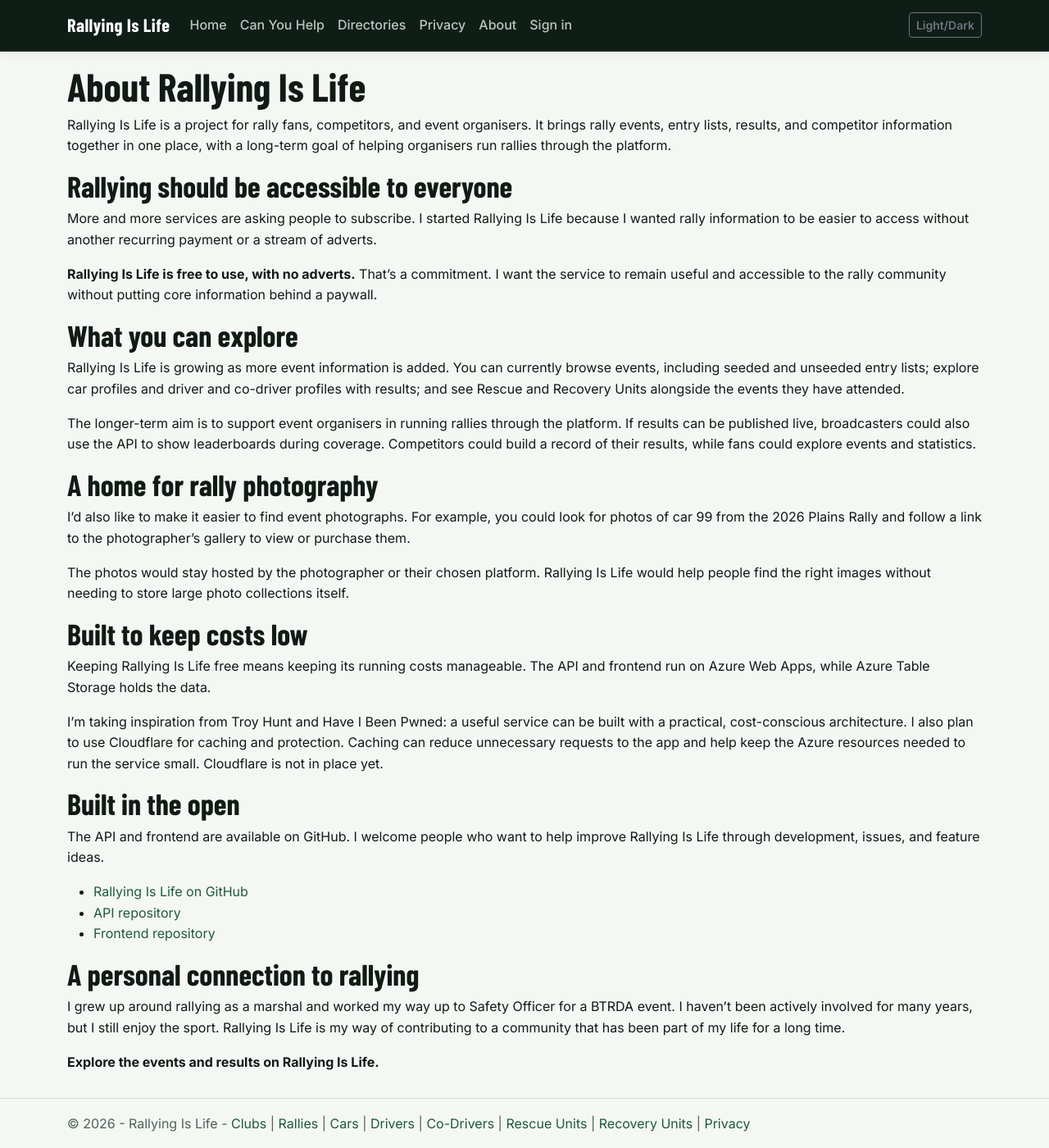
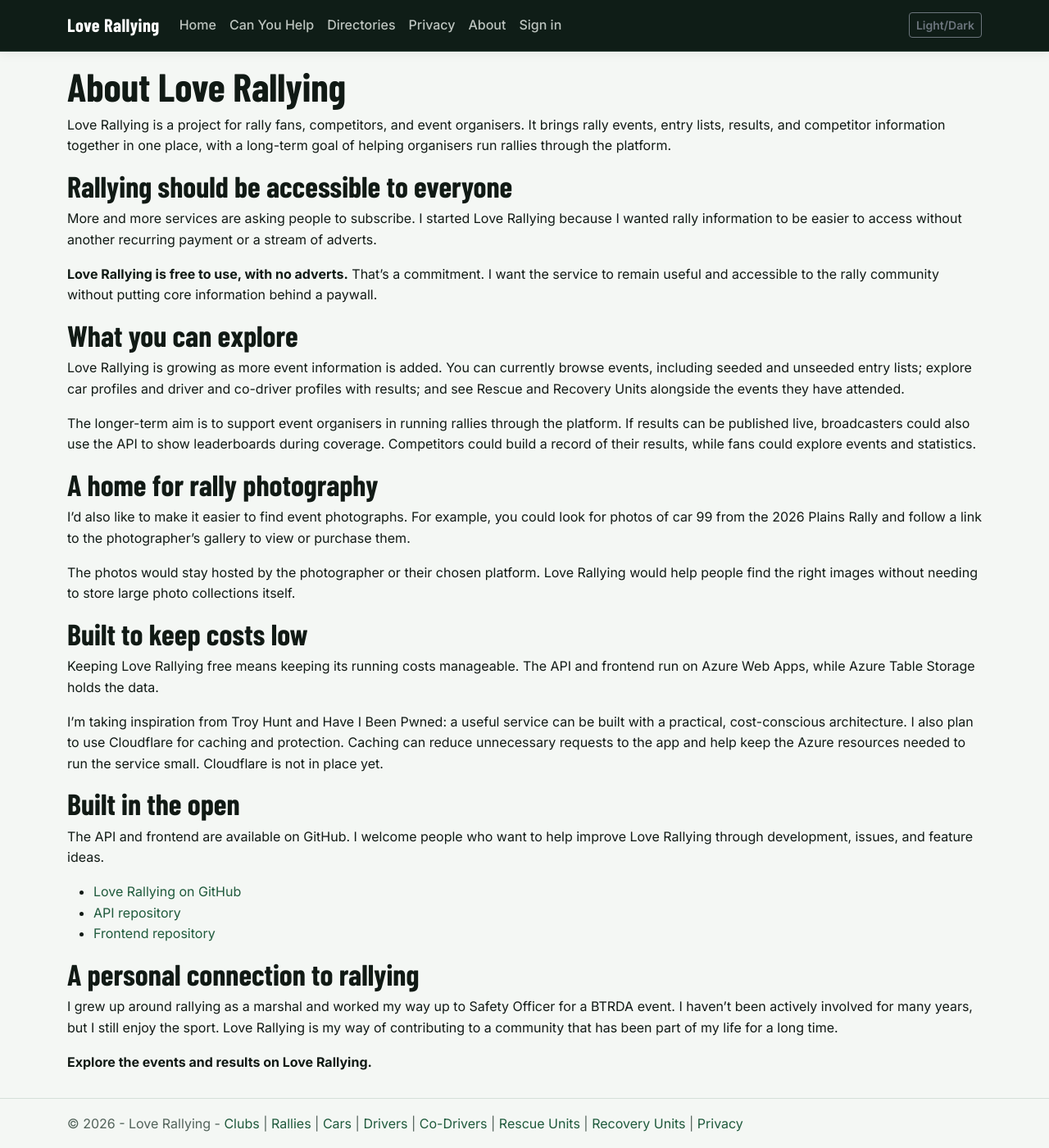
Before and after one commit to Rallying-Is-Life/App-FrontEnd, an ASP.NET Core app: page /About in a window 1280 px wide. Shown: the whole page at 82% size. Run offline with ASP.NET Core 8, Linux system fonts and the light colour scheme; style sheets or scripts are compiled from the project's sources; some libraries are stand-ins or nearby versions.

Commit message:
rebrand: change references from Rallying Is Life to Love Rallying

```diff
--- a/Pages/About.cshtml
+++ b/Pages/About.cshtml
@@ -1,38 +1,38 @@
 @page
 @model AboutModel
 @{
-    ViewData["Title"] = "About Rallying Is Life";
+    ViewData["Title"] = "About Love Rallying";
 }
 
 <h1>@ViewData["Title"]</h1>
 
-<p>Rallying Is Life is a project for rally fans, competitors, and event organisers. It brings rally events, entry lists, results, and competitor information together in one place, with a long-term goal of helping organisers run rallies through the platform.</p>
+<p>Love Rallying is a project for rally fans, competitors, and event organisers. It brings rally events, entry lists, results, and competitor information together in one place, with a long-term goal of helping organisers run rallies through the platform.</p>
 
 <h2>Rallying should be accessible to everyone</h2>
-<p>More and more services are asking people to subscribe. I started Rallying Is Life because I wanted rally information to be easier to access without another recurring payment or a stream of adverts.</p>
-<p><strong>Rallying Is Life is free to use, with no adverts.</strong> That’s a commitment. I want the service to remain useful and accessible to the rally community without putting core information behind a paywall.</p>
+<p>More and more services are asking people to subscribe. I started Love Rallying because I wanted rally information to be easier to access without another recurring payment or a stream of adverts.</p>
+<p><strong>Love Rallying is free to use, with no adverts.</strong> That’s a commitment. I want the service to remain useful and accessible to the rally community without putting core information behind a paywall.</p>
 
 <h2>What you can explore</h2>
-<p>Rallying Is Life is growing as more event information is added. You can currently browse events, including seeded and unseeded entry lists; explore car profiles and driver and co-driver profiles with results; and see Rescue and Recovery Units alongside the events they have attended.</p>
+<p>Love Rallying is growing as more event information is added. You can currently browse events, including seeded and unseeded entry lists; explore car profiles and driver and co-driver profiles with results; and see Rescue and Recovery Units alongside the events they have attended.</p>
 <p>The longer-term aim is to support event organisers in running rallies through the platform. If results can be published live, broadcasters could also use the API to show leaderboards during coverage. Competitors could build a record of their results, while fans could explore events and statistics.</p>
 
 <h2>A home for rally photography</h2>
 <p>I’d also like to make it easier to find event photographs. For example, you could look for photos of car 99 from the 2026 Plains Rally and follow a link to the photographer’s gallery to view or purchase them.</p>
-<p>The photos would stay hosted by the photographer or their chosen platform. Rallying Is Life would help people find the right images without needing to store large photo collections itself.</p>
+<p>The photos would stay hosted by the photographer or their chosen platform. Love Rallying would help people find the right images without needing to store large photo collections itself.</p>
 
 <h2>Built to keep costs low</h2>
-<p>Keeping Rallying Is Life free means keeping its running costs manageable. The API and frontend run on Azure Web Apps, while Azure Table Storage holds the data.</p>
+<p>Keeping Love Rallying free means keeping its running costs manageable. The API and frontend run on Azure Web Apps, while Azure Table Storage holds the data.</p>
 <p>I’m taking inspiration from Troy Hunt and Have I Been Pwned: a useful service can be built with a practical, cost-conscious architecture. I also plan to use Cloudflare for caching and protection. Caching can reduce unnecessary requests to the app and help keep the Azure resources needed to run the service small. Cloudflare is not in place yet.</p>
 
 <h2>Built in the open</h2>
-<p>The API and frontend are available on GitHub. I welcome people who want to help improve Rallying Is Life through development, issues, and feature ideas.</p>
+<p>The API and frontend are available on GitHub. I welcome people who want to help improve Love Rallying through development, issues, and feature ideas.</p>
 <ul>
-    <li><a href="https://github.com/Rallying-Is-Life/" target="_blank" rel="noopener noreferrer">Rallying Is Life on GitHub</a></li>
+    <li><a href="https://github.com/Rallying-Is-Life/" target="_blank" rel="noopener noreferrer">Love Rallying on GitHub</a></li>
     <li><a href="https://github.com/Rallying-Is-Life/App-API" target="_blank" rel="noopener noreferrer">API repository</a></li>
     <li><a href="https://github.com/Rallying-Is-Life/App-FrontEnd" target="_blank" rel="noopener noreferrer">Frontend repository</a></li>
 </ul>
 
 <h2>A personal connection to rallying</h2>
-<p>I grew up around rallying as a marshal and worked my way up to Safety Officer for a BTRDA event. I haven’t been actively involved for many years, but I still enjoy the sport. Rallying Is Life is my way of contributing to a community that has been part of my life for a long time.</p>
+<p>I grew up around rallying as a marshal and worked my way up to Safety Officer for a BTRDA event. I haven’t been actively involved for many years, but I still enjoy the sport. Love Rallying is my way of contributing to a community that has been part of my life for a long time.</p>
 
-<p><strong>Explore the events and results on Rallying Is Life.</strong></p>
+<p><strong>Explore the events and results on Love Rallying.</strong></p>
--- a/Pages/Index.cshtml
+++ b/Pages/Index.cshtml
@@ -5,8 +5,8 @@
     ViewData["Title"] = "Home page";
 }
 <div class="text-center">
-    <h1 class="display-4">Rallying Is Life</h1>
-    <p>Rallying Is Life — a new, free platform for rally results (with live results to come), driver and car profiles, club profiles and all things rallying. Built on crowd-sourced data, the stats and information will grow immense. And best of all — no adverts.</p>
+    <h1 class="display-4">Love Rallying</h1>
+    <p>Love Rallying — a new, free platform for rally results (with live results to come), driver and car profiles, club profiles and all things rallying. Built on crowd-sourced data, the stats and information will grow immense. And best of all — no adverts.</p>
     <div class="row justify-content-center flex-wrap" id="stats-row">
         <div class="col-6 col-md-2"><a asp-page="/Clubs" class="text-decoration-none"><div class="card text-center shadow-sm hover-lift h-100"><div class="card-body"><span class="fs-2">🏁</span><h5 class="card-title mt-2">Clubs</h5><p class="card-text fs-4" id="clubs-count">--</p></div></div></a></div>
         <div class="col-6 col-md-2"><a asp-page="/Rallies" class="text-decoration-none"><div class="card text-center shadow-sm hover-lift h-100"><div class="card-body"><span class="fs-2">🏆</span><h5 class="card-title mt-2">Rallies</h5><p class="card-text fs-4" id="rallies-count">--</p></div></div></a></div>
--- a/Pages/Shared/_Layout.cshtml
+++ b/Pages/Shared/_Layout.cshtml
@@ -1,7 +1,7 @@
 <!DOCTYPE html>
 <html lang="en" data-bs-theme="auto">
 <head><meta charset="utf-8" /><meta name="viewport" content="width=device-width, initial-scale=1.0" />
-<title>@ViewData["Title"] - Rallying Is Life</title>
+<title>@ViewData["Title"] - Love Rallying</title>
 <script type="importmap"></script>
 <link rel="stylesheet" href="~/lib/bootstrap/dist/css/bootstrap.min.css" />
 <link rel="stylesheet" href="~/css/brand.css" asp-append-version="true" />
@@ -12,7 +12,7 @@
     <header>
         <nav class="navbar navbar-expand-sm navbar-toggleable-sm navbar border-bottom box-shadow mb-3 ril-nav" data-bs-theme="dark">
             <div class="container">
-                <a class="navbar-brand" asp-area="" asp-page="/Index">Rallying Is Life</a>
+                <a class="navbar-brand" asp-area="" asp-page="/Index">Love Rallying</a>
                 <button class="navbar-toggler" type="button" data-bs-toggle="collapse" data-bs-target=".navbar-collapse" aria-controls="navbarSupportedContent" aria-expanded="false" aria-label="Toggle navigation"><span class="navbar-toggler-icon"></span></button>
                 <div class="navbar-collapse collapse d-sm-inline-flex justify-content-between">
                     <ul class="navbar-nav flex-grow-1">
@@ -41,7 +41,7 @@
         </nav>
     </header>
     <div class="container"><main role="main" class="pb-3">@RenderBody()</main></div>
-    <footer class="border-top footer text-muted"><div class="container">&copy; @DateTime.Now.Year - Rallying Is Life - <a asp-area="" asp-page="/Clubs">Clubs</a> | <a asp-area="" asp-page="/Rallies">Rallies</a> | <a asp-area="" asp-page="/Cars">Cars</a> | <a asp-area="" asp-page="/Drivers">Drivers</a> | <a asp-area="" asp-page="/CoDrivers">Co-Drivers</a> | <a asp-area="" asp-page="/RescueUnits">Rescue Units</a> | <a asp-area="" asp-page="/RecoveryUnits">Recovery Units</a> | <a asp-area="" asp-page="/Privacy">Privacy</a></div></footer>
+    <footer class="border-top footer text-muted"><div class="container">&copy; @DateTime.Now.Year - Love Rallying - <a asp-area="" asp-page="/Clubs">Clubs</a> | <a asp-area="" asp-page="/Rallies">Rallies</a> | <a asp-area="" asp-page="/Cars">Cars</a> | <a asp-area="" asp-page="/Drivers">Drivers</a> | <a asp-area="" asp-page="/CoDrivers">Co-Drivers</a> | <a asp-area="" asp-page="/RescueUnits">Rescue Units</a> | <a asp-area="" asp-page="/RecoveryUnits">Recovery Units</a> | <a asp-area="" asp-page="/Privacy">Privacy</a></div></footer>
     <script src="~/lib/jquery/dist/jquery.min.js"></script>
     <script src="~/lib/bootstrap/dist/js/bootstrap.bundle.min.js"></script>
     <script src="~/js/site.js" asp-append-version="true"></script>
--- a/wwwroot/css/brand.css
+++ b/wwwroot/css/brand.css
@@ -1,5 +1,5 @@
 /* ============================================================
-   Rallying Is Life: Night Forest brand (plain CSS, no build step)
+   Love Rallying: Night Forest brand (plain CSS, no build step)
 
    Load AFTER bootstrap.css and BEFORE your own site.css.
    Assumes Bootstrap 5.3.x with data-bs-theme="light|dark".
```
